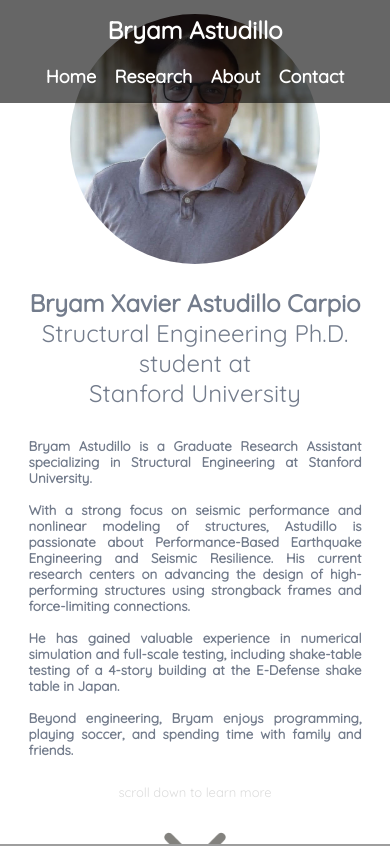
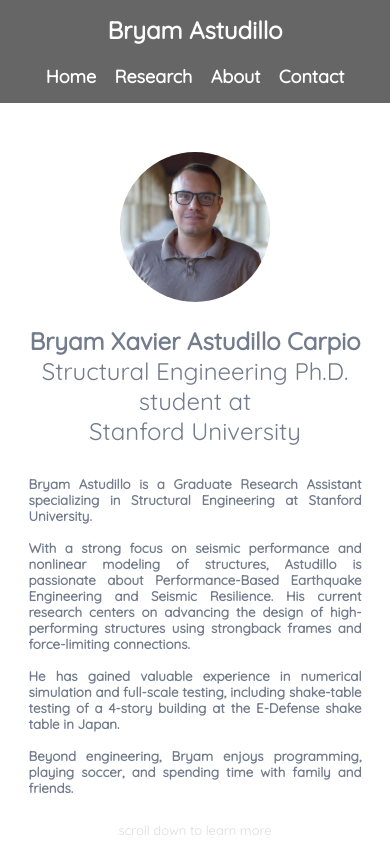
Before and after one commit to Emily-ejag/bwebpage, a React (Create React App) app in the folder bryam-webpage2/: page / in a window 390 px wide. Shown: the top 846 px of the page. Built offline with nearby package versions, Linux system fonts and the light colour scheme; grey boxes are pictures that could not be loaded; a web font is replaced by a local one.

Commit message:
updating bryam picture

```diff
--- a/bryam-webpage2/public/css/style2.css
+++ b/bryam-webpage2/public/css/style2.css
@@ -43,7 +43,7 @@
     background-position: center center;
     background-repeat: no-repeat;
     width: 100%;
-    height: 100vh;
+    height: 60rem;
     position: sticky;
     top: 0;
     pointer-events: auto;
@@ -173,10 +173,11 @@
 }
 
 .main-picture img{
-    width: 30vh;
-    height: 30vh;
+    width: 15rem;
+    height: 15rem;
     border-radius: 50%;
     object-fit: cover;
+    margin-top: 8rem;;
 }
 
 
@@ -400,7 +401,7 @@
         height: 250px;
         object-fit: cover;
         display: flex;
-        margin-top: 8vh;
+        margin-top: 8rem;
     }
     .navbar{
         flex-direction: column;
@@ -443,3 +444,10 @@
         padding-right: 5%;
     }
 }
+@media screen and (max-width:500px){
+    .main-picture img{
+        width: 150px;
+        height: 150px;
+        object-fit: cover;
+    }
+}
```
